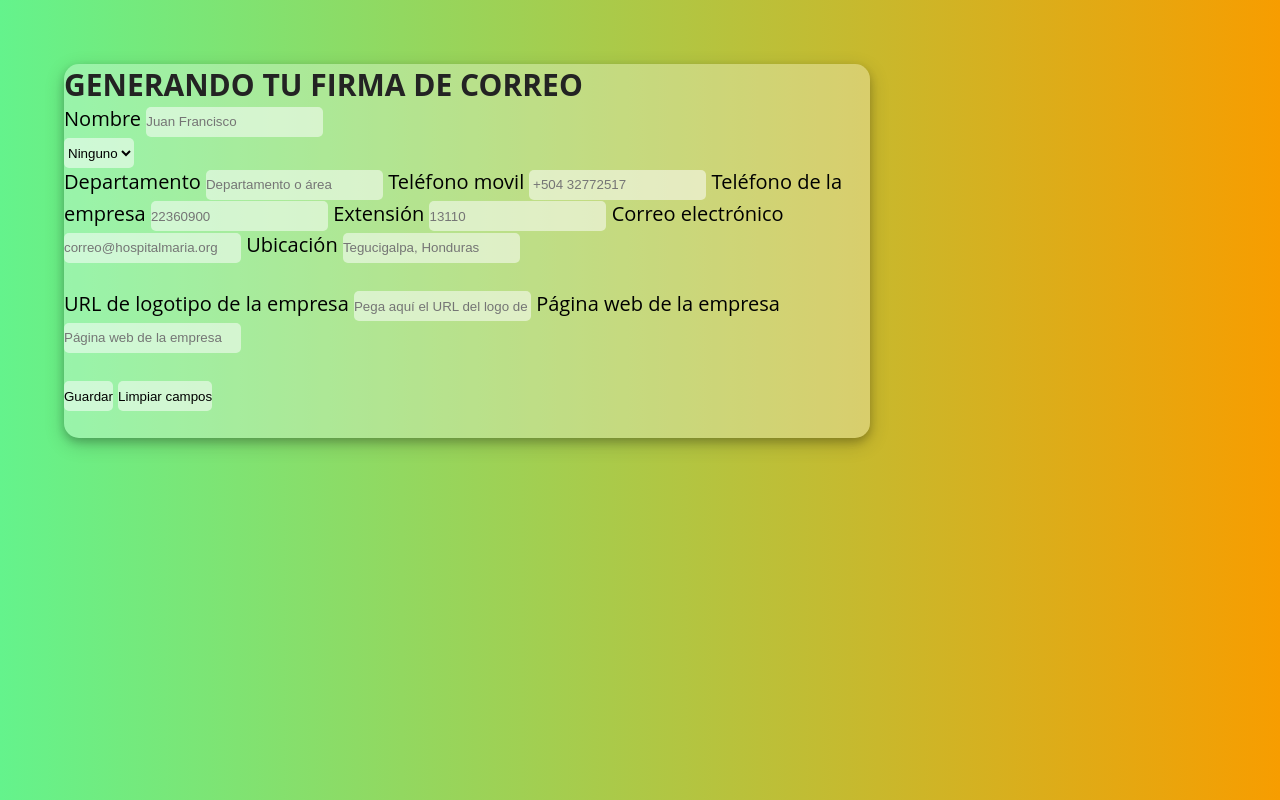
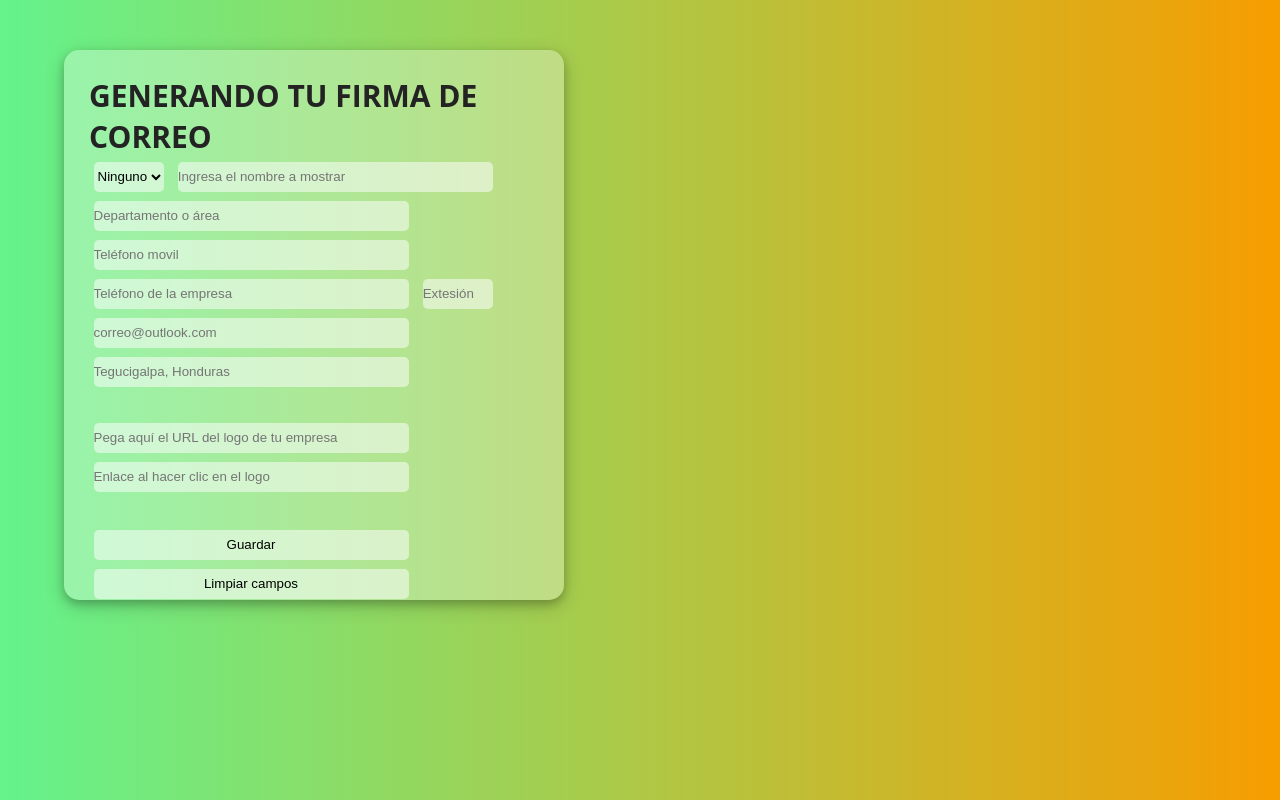
Before and after one commit to MilovanMarrder/milovanmarrder.github.io, a PHP site: page /MarcoGenerador.php in a window 1280 px wide. Run offline with PHP 8.4, Linux system fonts and the light colour scheme.

Commit message:
Formulario listo

```diff
--- a/estilo.css
+++ b/estilo.css
@@ -17,7 +17,15 @@
   box-shadow: 0 4px 8px 0 rgba(0, 0, 0, 0.2), 0 6px 20px 0 rgba(0, 0, 0, 0.19);
   position: relative;
   box-sizing: border-box;
-  width: 70%;
+  padding: 5%;
+  width: 500px;
+  height: 550px;
+  margin-top: 50px;
+}
+
+label{
+  display: inline-block;
+  position: relative;
 }
 
 .bodygenerador {
@@ -26,6 +34,7 @@
   display: flex;
   align-items: center;
   padding: 5%;
+  padding-top: 0;
 }
 body {
   background: linear-gradient(to right, var(--verde), var(--naranja));
@@ -37,21 +46,46 @@ input, select {
   border: none;
   border-radius: 5px;
   height: 30px;
+  width: 70%;
+  margin: 1%;
+}
+.inputext{
+  background-color: rgba(255, 255, 255, 0.52);
+  border: none;
+  border-radius: 5px;
+  height: 30px;
+  width: 70px;
+}
+select{
+  width: 70px;
+}
+.botones{
+  border: none;
+  border-radius: 5px;
+  height: 30px;
+  width: 100%;
+  margin-top: 2px;
+  margin-bottom: 2px;
+}
+.BotonDeFormulario:hover{
+  background: #dddddd;
 }
 /* inicio formato para todas las plantillas de firmas */
 
 .firma1caja, .firma2caja, .firma3caja {
   background-color: rgba(255, 255, 255, 0.3);
-  padding: 75px;
-  margin-bottom: 40px;
+  padding: 5%;
+  margin-top: 20px;
   margin-right: 5%;
   padding-right: 5%;
+  margin-bottom: 10px;
   box-sizing: border-box;
   width: 600px;
   border-radius: 15px;
   font-size: 20px;
   box-shadow: 0 4px 8px 0 rgba(0, 0, 0, 0.2), 0 6px 20px 0 rgba(0, 0, 0, 0.19);
   position: relative;
+  float: right;
 
   animation: fadeIn 2s;
   -webkit-animation: fadeIn 2s;
--- a/form.php
+++ b/form.php
@@ -1,10 +1,8 @@
 <form method="POST" action="<?php echo htmlspecialchars($_SERVER["PHP_SELF"]); ?>" enctype="multipart/form-data" class="formulario">
     <h2 style="color:rgb(35, 35, 35);">GENERANDO TU FIRMA DE CORREO</h2>
     <div>
-        <label for="Nombre">Nombre</label>
-        <Input type="text" name="nombre" id="Nombre1" placeholder="Juan Francisco"></Input>
-        <!-- Los agrego como botones pero lo podemos dejar con la lista que sugeriste -->
-        <br>
+        <div class="row">
+            <div class="col">
                 <select name="titulo" id="titulo">
                     <option value="">Ninguno</option>
                     <option value="Lic.">Lic.</option>
@@ -14,37 +12,54 @@
                     <option value="Dra.">Dra.</option>
                     <option value="Oficial">Oficial</option>
                 </select>
-        <br>
-        <label for="area">Departamento</label>
+                <Input type="text" name="nombre" id="Nombre1" placeholder="Ingresa el nombre a mostrar"></Input>
+            </div>
+        </div>
+        <div class="row">
+            <div class="col">
                 <Input type="text" id="area" name="area" placeholder="Departamento o área"></Input>
-        <label for="cel">Teléfono movil</label>
-        <Input type="text" id="cel" name="cel" placeholder=" +504 32772517"></Input>
-        <label for="tel">Teléfono de la empresa</label>
-        <Input type="text" id="tel" name="tel" placeholder="22360900">
-        <label for="ext">Extensión</label>
-        <Input type="text" id="ext" name="ext" placeholder="13110"></Inpuut>
-        <label for="mail">Correo electrónico</label>
-        <Input type="text" id="mail" name="mail" placeholder="correo@hospitalmaria.org"></Input>
-        <label for="ubicacion">Ubicación</label>
+            </div>
+        </div>
+        <div class="row">
+            <div class="col">
+                <Input type="text" id="cel" name="cel" placeholder="Teléfono movil"></Input>
+            </div>
+        </div>
+        <div class="row">
+            <div class="col">
+                <Input type="text" id="tel" name="tel" placeholder="Teléfono de la empresa">
+                <Input class="inputext" type="text" id="ext" name="ext" placeholder="Extesión"></Inpuut>
+            </div>
+        </div>
+        <div class="row">
+            <div class="col">
+                <Input type="text" id="mail" name="mail" placeholder="correo@outlook.com"></Input>
+            </div>
+        </div>
+        <div class="row">
+            <div class="col">
                 <Input type="text" id="ubicacion" name="ubicacion" placeholder="Tegucigalpa, Honduras" cols="10" row="5"></Input>
-        <br>
-        <br>
+            </div>
+        </div><br>
 
         <!--
         <label for="foto">URL de fotografía (Opcional)</label>
         <Input type="text" id="foto" name="foto" placeholder="Pega aquí el URL de tu foto"></Inpuut>
         -->
-        <label for="logo">URL de logotipo de la empresa</label>
+        <div class="row">
+            <div class="col">
                 <Input type="text" id="logo" name="logo" placeholder="Pega aquí el URL del logo de tu empresa"></Inpuut>
-        <label for="web">Página web de la empresa</label>
-        <Input type="text" id="web" name="web" placeholder="Página web de la empresa"></Inpuut>
-        <br>
-        <br>
             </div>
-    <div class="botones">
-        <input type="submit" class="botones" name="submit" value="Guardar">
-        <input type="reset" class="botones" value="Limpiar campos">
+        </div>
+        <div class="row">
+            <div class="col">
+                <Input type="text" id="web" name="web" placeholder="Enlace al hacer clic en el logo"></Inpuut>
+            </div>
+        </div>
     </div>
         <br>
-
+    <div class="botones">
+        <input type="submit" class="BotonDeFormulario" name="submit" value="Guardar">
+        <input type="reset" class="BotonDeFormulario" value="Limpiar campos">
+    </div>
 </form>
```
Also changed, not shown: Firma3.php (+72 -60 lines). Lines whose indentation alone changed are shown as unchanged.
